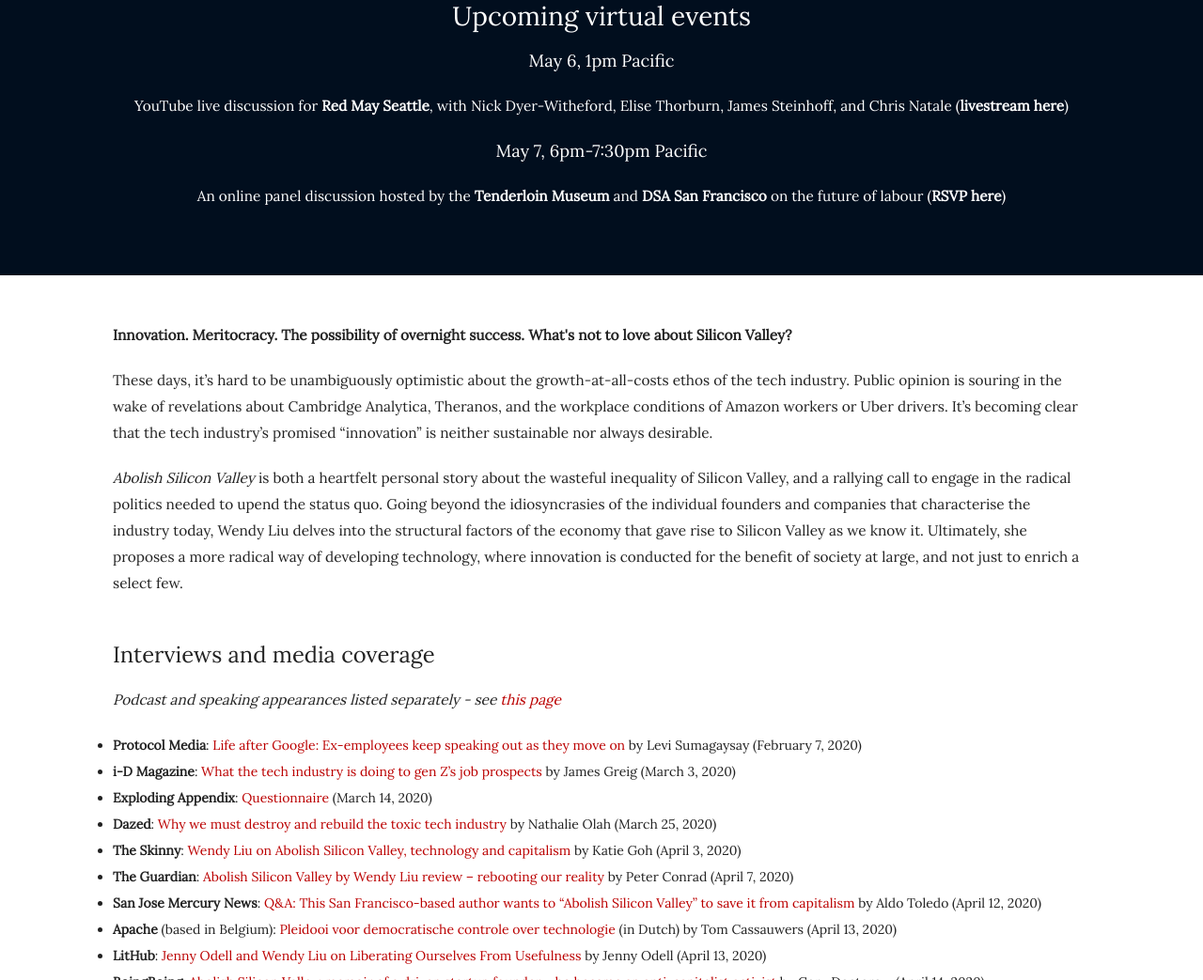
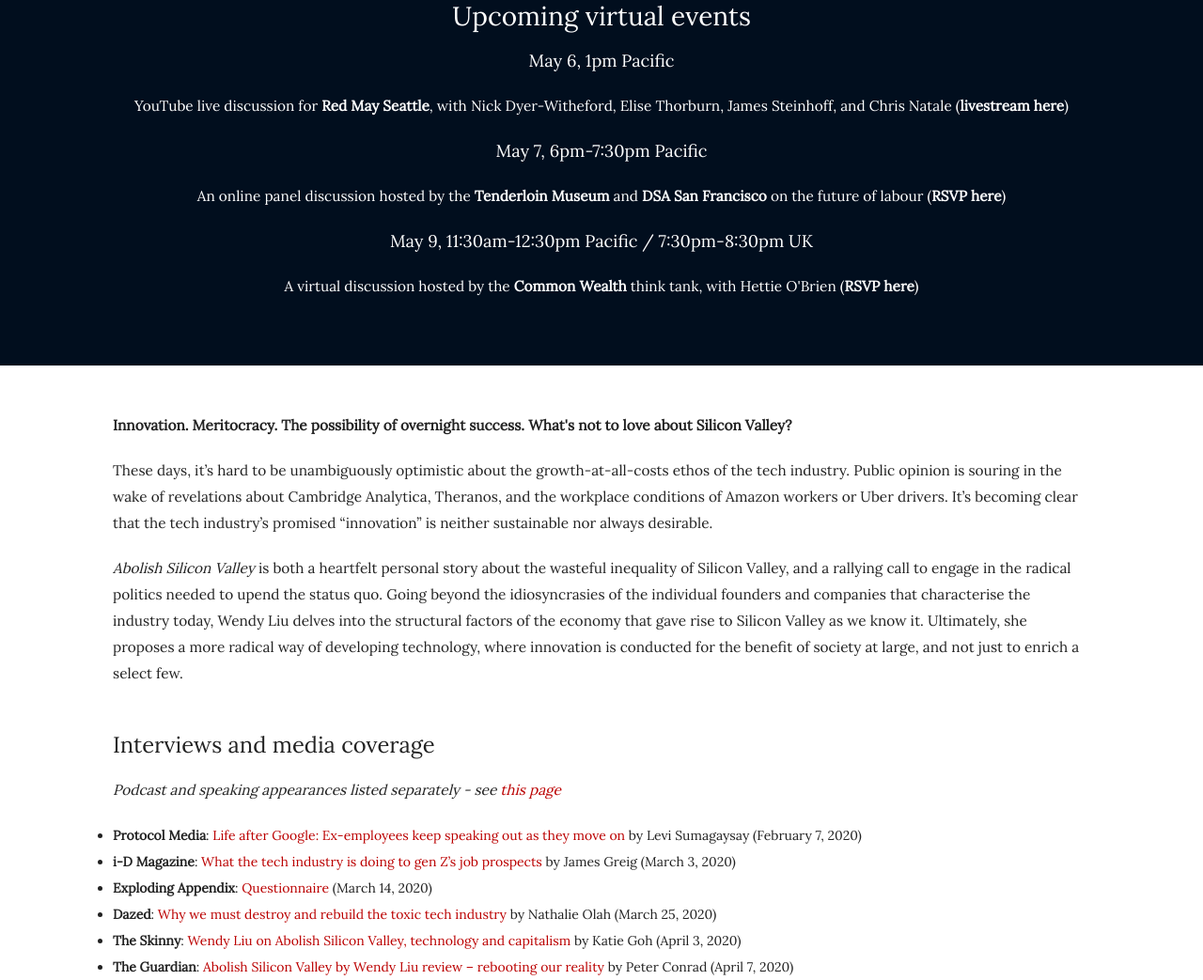
Before and after one commit to dellsystem/abolishsiliconvalley.com, a plain HTML site: page index.html in a window 1280 px wide. Shown: the part 1518-2561 px from the top of the page at 94% size. Drawn offline with Linux system fonts and the light colour scheme.

Commit message:
Add link to May 9 event

```diff
--- a/index.html
+++ b/index.html
@@ -96,6 +96,11 @@
             <p>
                 An online panel discussion hosted by the <a href="http://www.tenderloinmuseum.org/">Tenderloin Museum</a> and <a href="https://dsasf.org/">DSA San Francisco</a> on the future of labour
                 (<a href="https://www.eventbrite.com/e/tlm-online-and-the-dsa-present-the-future-of-labor-tickets-103182373256">RSVP here</a>)
+            </p>
+            <h4>May 9, 11:30am-12:30pm Pacific / 7:30pm-8:30pm UK</h4>
+            <p>
+                A virtual discussion hosted by the <a href="https://www.eventbrite.co.uk/e/covid-19-and-tech-wendy-liu-and-hettie-obrien-in-conversation-tickets-104125494156">Common Wealth</a> think tank, with Hettie O'Brien
+                (<a href="https://www.eventbrite.co.uk/e/covid-19-and-tech-wendy-liu-and-hettie-obrien-in-conversation-tickets-104125494156">RSVP here</a>)
             </p>
         </div>
     </div>
```
